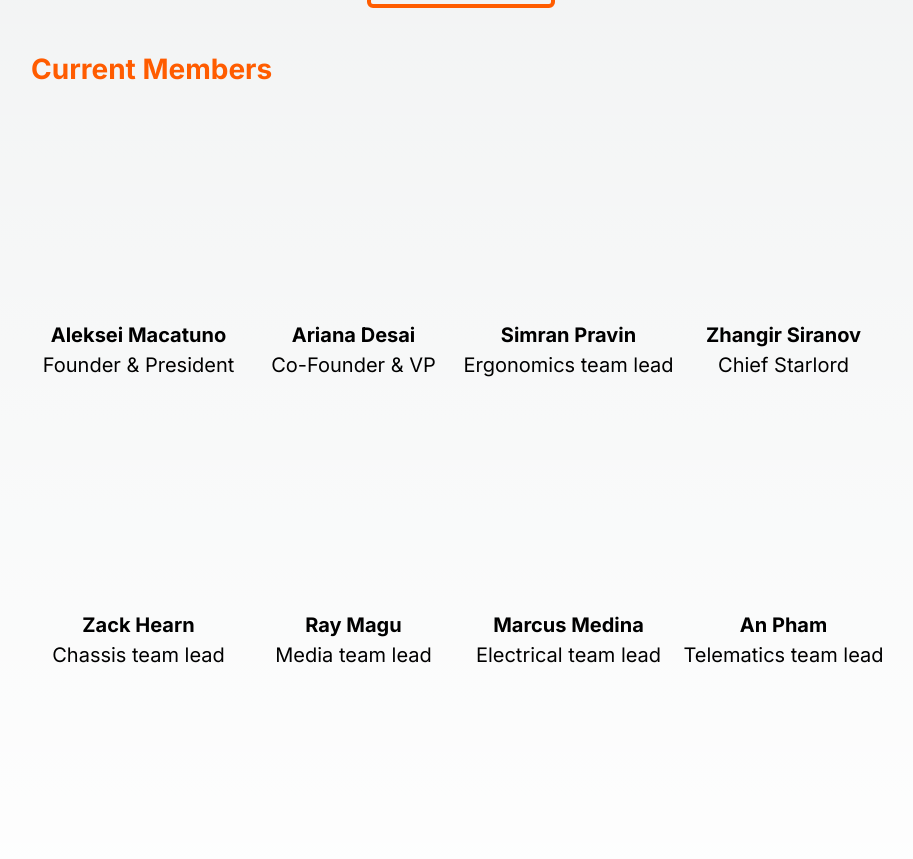
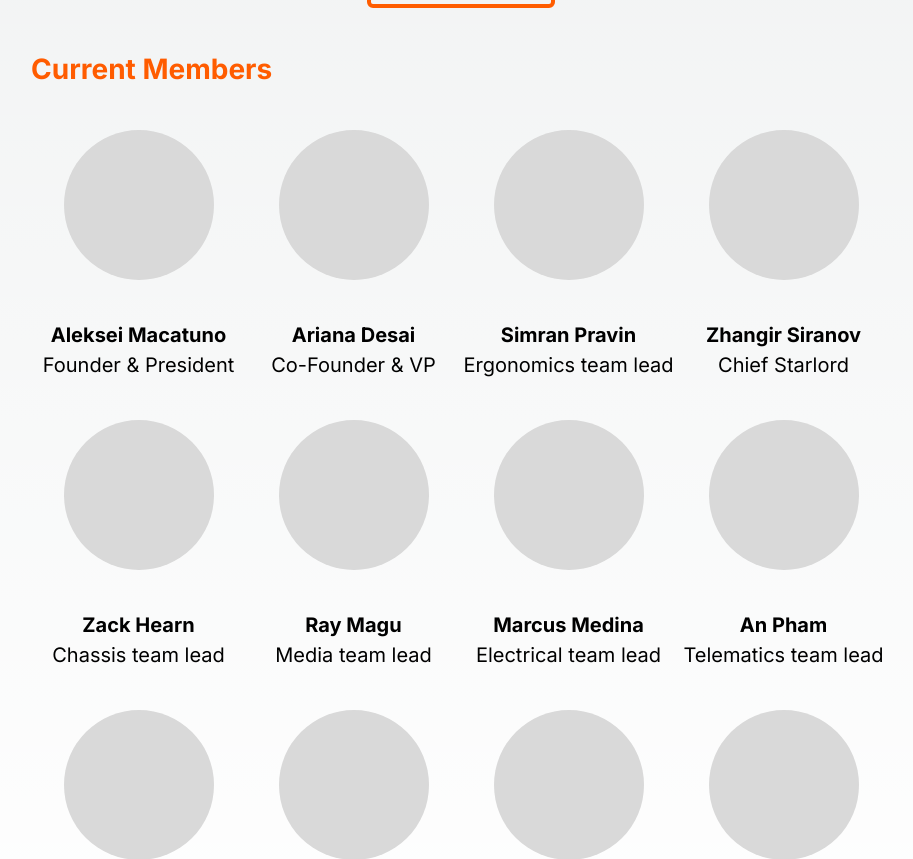
Before and after one commit to siranov/solar, a Next.js app: page / in a window 1280 px wide. Shown: the part 2298-3157 px from the top of the page, without its empty margins (179-1092 px from the left). Built offline with nearby package versions, Linux system fonts and the light colour scheme.

Commit message:
a few updates

```diff
--- a/app/page.js
+++ b/app/page.js
@@ -111,7 +111,7 @@ function Progress(props) {
 
 function Member(props) {
   return <div className="w-[calc(100%/4)] flex flex-col items-center">
-    <div className="h-[150px] w-[150px] rounded-[100px] bg-gray-500"></div>
+    <div className="h-[150px] w-[150px] rounded-[100px] bg-gray"></div>
     <Spacer />
     <div className="text-[20px] font-bold">{props.text}</div>
     <div className="text-[20px]">{props.position}</div>
--- a/tailwind.config.js
+++ b/tailwind.config.js
@@ -8,7 +8,8 @@ module.exports = {
   ],
   theme: {
     colors: {
-      'orange': "#ff5c00"
+      'orange': "#ff5c00",
+      'gray': "#d9d9d9"
     },
   },
   plugins: [],
```
